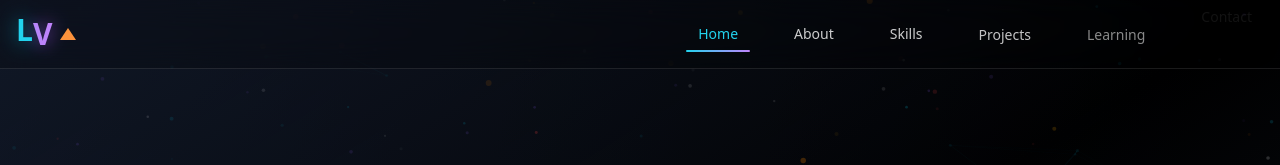
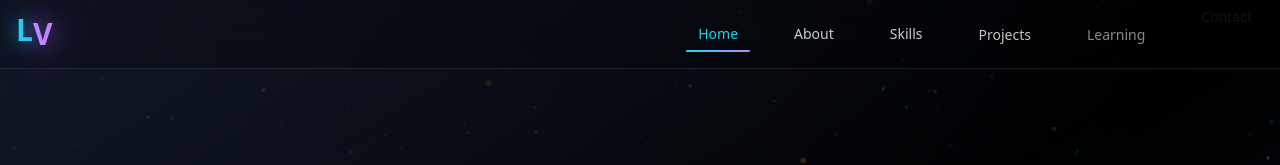
Before and after one commit to lakshitaverma25/lakshitaportfolio, a React (Vite) app: page / in a window 1280 px wide. Shown: the top 165 px of the page. Built offline with nearby package versions, Linux system fonts and the light colour scheme.

Commit message:
Remove triangle, make LV shiny, convert arrow to triangle

```diff
--- a/src/components/CursorTrail.tsx
+++ b/src/components/CursorTrail.tsx
@@ -67,10 +67,10 @@ const CursorTrail: React.FC = () => {
             }}
             className="absolute w-2 h-2 pointer-events-none"
           >
-            {/* Orange circle sparkle */}
+            {/* Triangle sparkle */}
             <div className="relative w-full h-full">
-              <div className="absolute inset-0 bg-gradient-to-r from-orange-400 to-red-400 rounded-full" />
-              <div className="absolute inset-0 bg-white/60 rounded-full blur-sm" />
+              <div className="w-0 h-0 border-l-[4px] border-r-[4px] border-b-[6px] border-l-transparent border-r-transparent border-b-orange-400" />
+              <div className="absolute inset-0 bg-white/40 blur-sm" />
             </div>
           </motion.div>
         ))}
--- a/src/components/Navigation.tsx
+++ b/src/components/Navigation.tsx
@@ -63,38 +63,31 @@ const Navigation: React.FC = () => {
             className="text-3xl font-bold text-white flex items-center"
           >
             <motion.span
-              className="text-cyan-400 transform -translate-y-1"
+              className="text-cyan-400 transform -translate-y-1 drop-shadow-lg"
               animate={{
                 textShadow: [
-                  '0 0 10px rgba(6, 182, 212, 0.5)',
-                  '0 0 20px rgba(6, 182, 212, 0.8)',
-                  '0 0 10px rgba(6, 182, 212, 0.5)'
+                  '0 0 15px rgba(6, 182, 212, 0.8), 0 0 30px rgba(6, 182, 212, 0.6)',
+                  '0 0 25px rgba(6, 182, 212, 1), 0 0 50px rgba(6, 182, 212, 0.8)',
+                  '0 0 15px rgba(6, 182, 212, 0.8), 0 0 30px rgba(6, 182, 212, 0.6)'
                 ]
               }}
-              transition={{ duration: 2, repeat: Infinity }}
+              transition={{ duration: 1.5, repeat: Infinity }}
             >
               L
             </motion.span>
             <motion.span
-              className="text-purple-400"
+              className="text-purple-400 drop-shadow-lg"
               animate={{
                 textShadow: [
-                  '0 0 10px rgba(168, 85, 247, 0.5)',
-                  '0 0 20px rgba(168, 85, 247, 0.8)',
-                  '0 0 10px rgba(168, 85, 247, 0.5)'
+                  '0 0 15px rgba(168, 85, 247, 0.8), 0 0 30px rgba(168, 85, 247, 0.6)',
+                  '0 0 25px rgba(168, 85, 247, 1), 0 0 50px rgba(168, 85, 247, 0.8)',
+                  '0 0 15px rgba(168, 85, 247, 0.8), 0 0 30px rgba(168, 85, 247, 0.6)'
                 ]
               }}
-              transition={{ duration: 2, repeat: Infinity, delay: 0.5 }}
+              transition={{ duration: 1.5, repeat: Infinity, delay: 0.3 }}
             >
               V
             </motion.span>
-            <motion.div
-              className="ml-2"
-              whileHover={{ scale: 1.2 }}
-              transition={{ duration: 0.3 }}
-            >
-              <div className="w-0 h-0 border-l-[8px] border-r-[8px] border-b-[12px] border-l-transparent border-r-transparent border-b-orange-400" />
-            </motion.div>
           </motion.div>
 
           {/* Desktop Navigation */}
```
